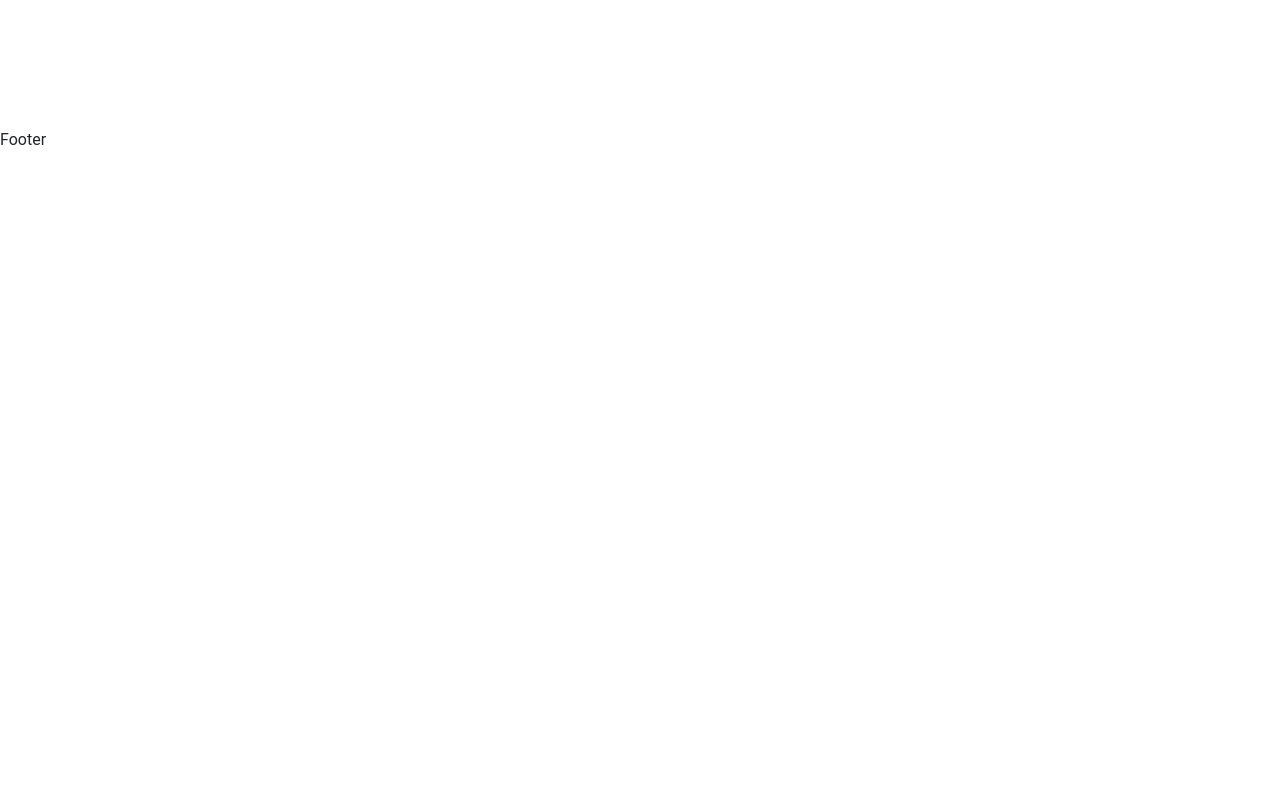
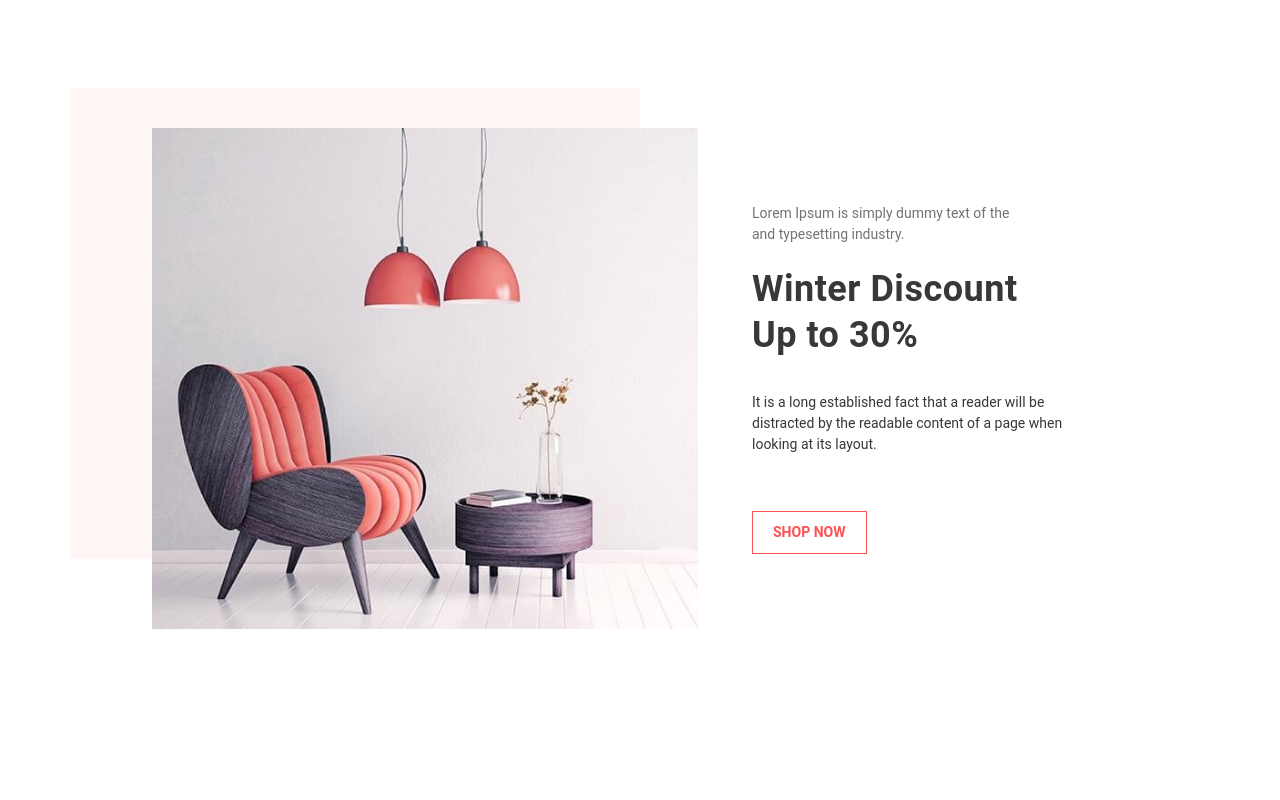
Before and after one commit to samir-mzade/daxone-ecommerce, a React (Create React App) app: page / in a window 1280 px wide. Shown: the part 1820-2620 px from the top of the page. Before the commit the page ends 1972 px from the top, so only its background shows below. Built offline with nearby package versions, Linux system fonts and the light colour scheme.

Commit message:
next section partially added

```diff
--- /dev/null
+++ b/src/components/DiscountSide/DiscountSide.jsx
@@ -0,0 +1,43 @@
+import React from 'react'
+import './__DiscountSide.scss'
+import {ShopNowButton} from '../ShopNowButton/ShopNowButton'
+import banner from '../../assets/images/banner/banner-1.jpg'
+
+
+const DiscountSide = () => {
+
+
+
+
+
+
+
+  return (
+    <>
+        <section className="discount-section">
+            <div className="container">
+                <div className="discount-area row align-items-center">
+                    <div className="discount-img col-lg-6 col-md-5 col-sm-10 col-10">
+                        <a href="#">
+                            <img className="w-100" src={banner}/>
+                        </a>
+                    </div>
+                    <div className="discount-content col-lg-4 col-md-5 col-sm-12 col-12">
+                        <p>Lorem Ipsum is simply dummy text of the <br/> and typesetting industry.</p>
+                        <h2>Winter Discount
+                            <br/> Up to 30%
+                        </h2>
+                        <p className="discount-p">It is a long established fact that a reader will be distracted by the
+                            readable content of a page when looking at its layout.</p>
+                        <div className="discount-btn">
+                            <ShopNowButton/>
+                        </div>
+                    </div>
+                </div>
+            </div>
+        </section>
+    </>
+  )
+}
+
+export default DiscountSide
--- /dev/null
+++ b/src/components/DiscountSide/__DiscountSide.scss
@@ -0,0 +1,87 @@
+.discount-section {
+    .discount-area {
+        padding-bottom: 900px;
+
+        .discount-img {
+            position: relative;
+            margin-left: 70px;
+
+            @media (max-width:576px) {
+                margin-left: 40px;
+            }
+
+            &::before {
+                background-color: #fff6f6;
+                content: "";
+                height: calc(100% - 30px);
+                left: -70px;
+                position: absolute;
+                top: -40px;
+                width: 100%;
+                z-index: -1;
+
+
+                @media (max-width:767px) {
+                    left: -30px;
+                }
+            }
+        }
+
+        .discount-content {
+            margin-left: 30px;
+
+            @media (max-width:991px) {
+                margin-left: 0;
+            }
+
+            @media (max-width:767px) {
+                margin-top: 30px;
+            }
+
+            p {
+                color: #737373;
+                font-size: 14px;
+                margin-bottom: 15px;
+            }
+
+            h2 {
+                font-size: 36px;
+                color: #383838;
+                margin: 21px 0 34px;
+                font-weight: bold;
+                line-height: 46px;
+                letter-spacing: 0.5px;
+
+                @media (max-width:991px) {
+                    font-size: 30px;
+                    margin: 15px 0 20px;
+                    line-height: 40px;
+                }
+            }
+
+            .discount-p {
+                color: #373737;
+                margin-bottom: 8px;
+            }
+
+            .discount-btn {
+                button {
+                    border: 1px solid #FF5151;
+                    background-color: transparent;
+                    padding: 14px 30px;
+                    font-size: 14px;
+                    color: #FF5151;
+                    font-weight: bold;
+
+                    background: linear-gradient(#ff5151 0 0) var(--p, 0)/var(--p, 0) no-repeat;
+                    transition: .4s, background-position 0s;
+
+                    &:hover {
+                        --p: 100%;
+                        color: #fff;
+                    }
+                }
+            }
+        }
+    }
+}
--- a/src/pages/HomePage/Home.jsx
+++ b/src/pages/HomePage/Home.jsx
@@ -2,6 +2,7 @@ import React from 'react'
 import MainSlider from '../../components/MainSlider/MainSlider'
 import AdvertisementSide from '../../components/AdvertisementSide/AdvertisementSide'
 import ProductsList from '../../components/ProductsList/ProductsList'
+import DiscountSide from '../../components/DiscountSide/DiscountSide'
 
 
 
@@ -15,6 +16,7 @@ const Home = () => {
         <MainSlider/>
         <AdvertisementSide/>
         <ProductsList/>
+        <DiscountSide/>
     </>
   )
 }
```
